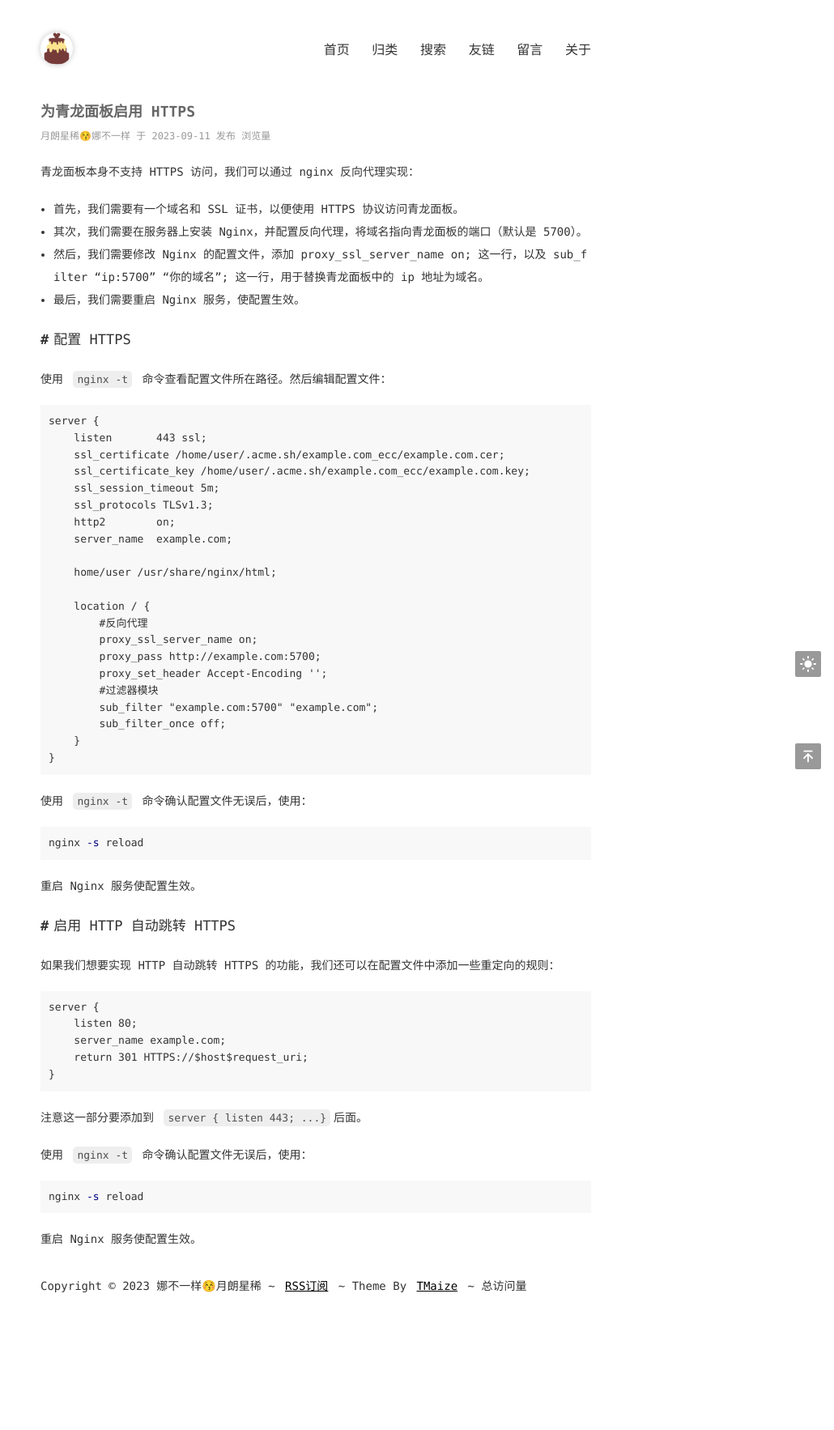
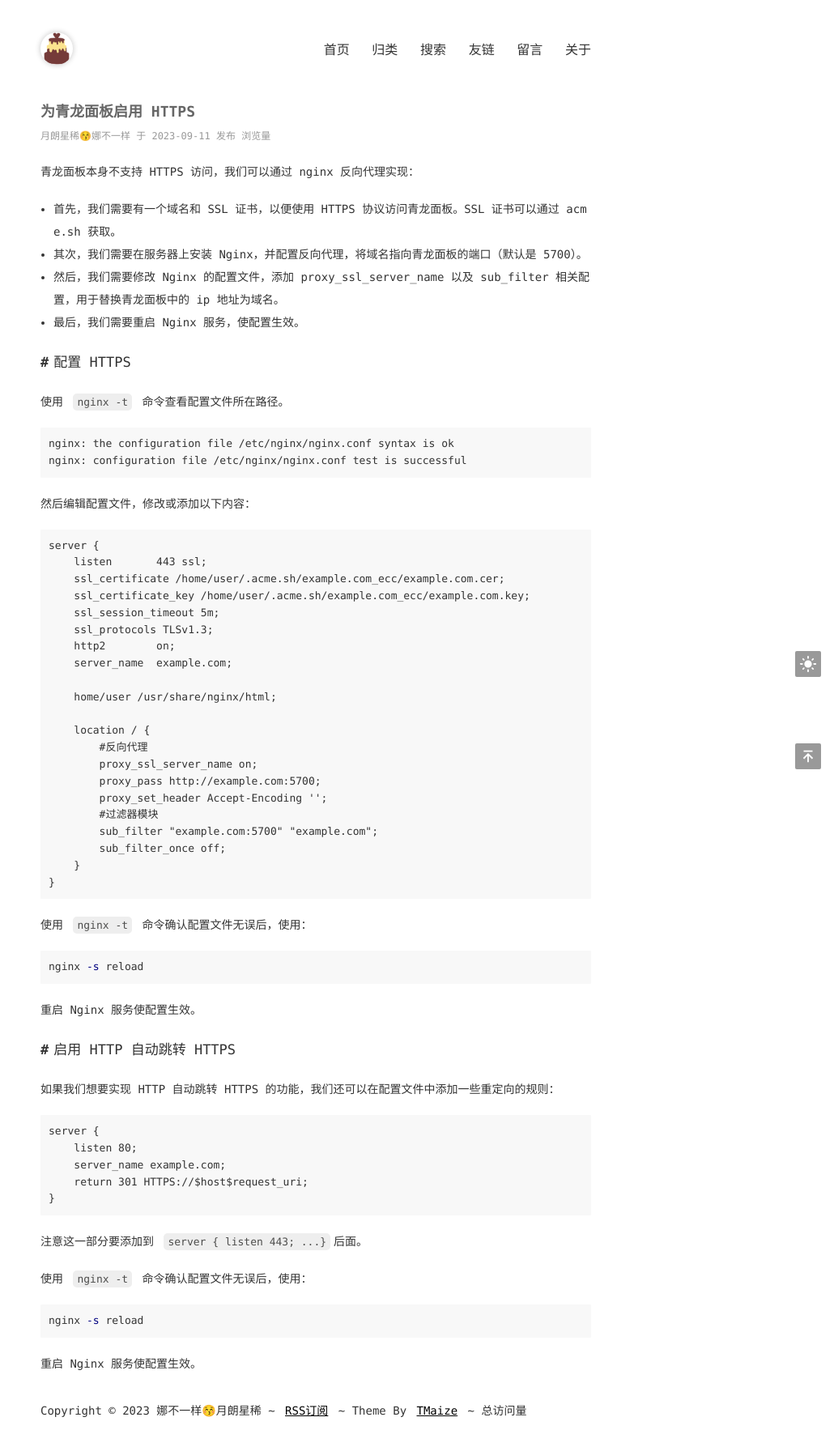
Before and after one commit to nksmiles/nksmiles.github.io, a Jekyll site: the page built from _posts/2023-09-11-enable-https-for-qinglong-panel.md, in a window 1280 px wide. Shown: the whole page at 81% size, without its empty margins (250-1280 px from the left). Built offline with Jekyll 4.4.1, drawn with Linux system fonts in a browser that asks for light colours; comment, search, counter and statistics services are not loaded; before the commit the page ends 1612 px from its top, so only the background shows below that.

Commit message:
Update 2023-09-11-enable-https-for-qinglong-panel.md

````diff
--- a/_posts/2023-09-11-enable-https-for-qinglong-panel.md
+++ b/_posts/2023-09-11-enable-https-for-qinglong-panel.md
@@ -6,13 +6,18 @@ categories: [Linux]
 
 青龙面板本身不支持 HTTPS 访问，我们可以通过 nginx 反向代理实现：
 
-- 首先，我们需要有一个域名和 SSL 证书，以便使用 HTTPS 协议访问青龙面板。
+- 首先，我们需要有一个域名和 SSL 证书，以便使用 HTTPS 协议访问青龙面板。SSL 证书可以通过 acme.sh 获取。
 - 其次，我们需要在服务器上安装 Nginx，并配置反向代理，将域名指向青龙面板的端口（默认是 5700）。
-- 然后，我们需要修改 Nginx 的配置文件，添加 proxy_ssl_server_name on; 这一行，以及 sub_filter "ip:5700" "你的域名"; 这一行，用于替换青龙面板中的 ip 地址为域名。
+- 然后，我们需要修改 Nginx 的配置文件，添加 proxy_ssl_server_name 以及 sub_filter 相关配置，用于替换青龙面板中的 ip 地址为域名。
 - 最后，我们需要重启 Nginx 服务，使配置生效。
 
 ## 配置 HTTPS
-使用 `nginx -t` 命令查看配置文件所在路径。然后编辑配置文件：
+使用 `nginx -t` 命令查看配置文件所在路径。
+```
+nginx: the configuration file /etc/nginx/nginx.conf syntax is ok
+nginx: configuration file /etc/nginx/nginx.conf test is successful
+```
+然后编辑配置文件，修改或添加以下内容：
 
 ```
 server {
````
